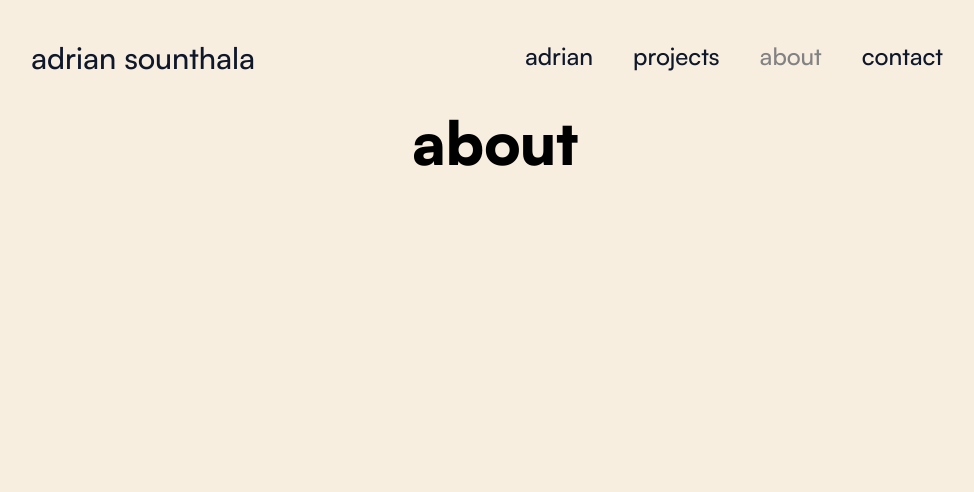
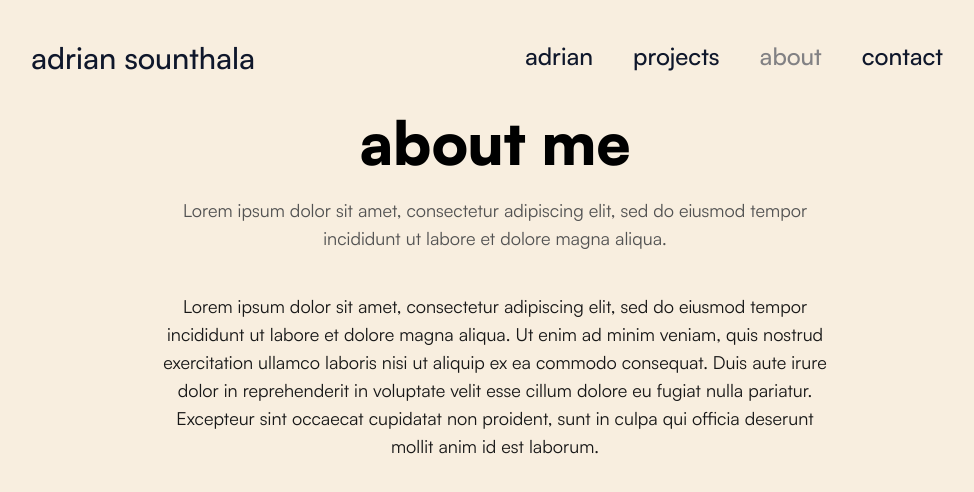
Before and after one commit to asounthala/portfolio, a React (Vite) app: page /about in a window 1280 px wide. Shown: the top 492 px of the page, without its empty margins (145-1119 px from the left). Built offline with nearby package versions, Linux system fonts and the light colour scheme; a web font is replaced by a local one.

Commit message:
Add content to about page

```diff
--- a/src/components/pages/About.jsx
+++ b/src/components/pages/About.jsx
@@ -7,7 +7,15 @@ const About = () => {
 		<>
 			<Navbar />
 			<div className='font-satoshi md:max-w-[900px] mx-auto'>
-				<h1 className='flex justify-center font-satoshi-black text-6xl'>about</h1>
+				<h1 className='flex justify-center font-satoshi-black text-6xl'>about me</h1>
+				<p className='flex justify center text-center text-lg pt-6 w-3/4 mx-auto text-neutral-600'>
+					Lorem ipsum dolor sit amet, consectetur adipiscing elit,
+					sed do eiusmod tempor incididunt ut labore et dolore magna aliqua.
+				</p>
+				<p className='flex justify center text-center text-lg pt-10 w-3/4 mx-auto text-neutral-900'>
+					Lorem ipsum dolor sit amet, consectetur adipiscing elit, sed do eiusmod tempor incididunt ut labore et dolore magna aliqua. Ut enim ad minim veniam, quis nostrud exercitation ullamco laboris nisi ut aliquip ex ea commodo consequat. Duis aute irure dolor in reprehenderit in voluptate velit esse cillum dolore eu fugiat nulla pariatur. Excepteur sint occaecat cupidatat non proident, sunt in culpa qui officia deserunt mollit anim id est laborum.
+				</p>
+
 			</div>
 		</>
 	)
```
